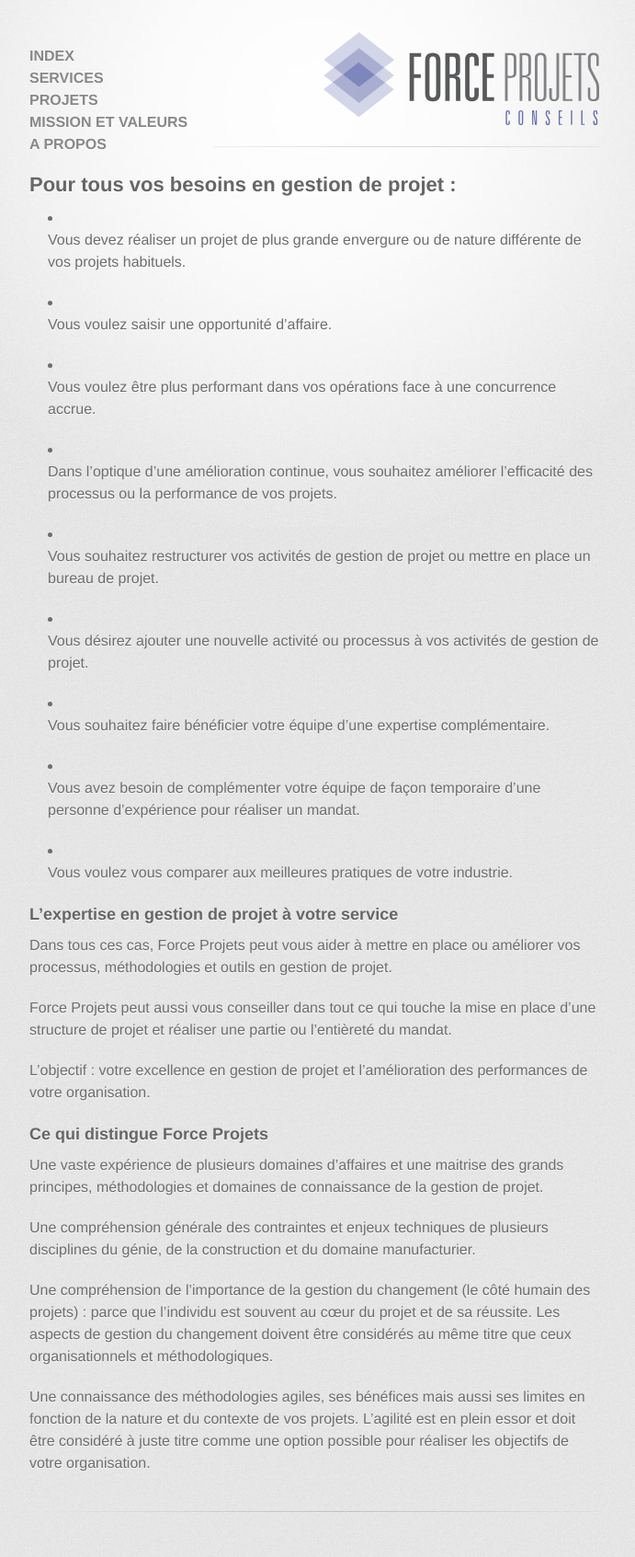
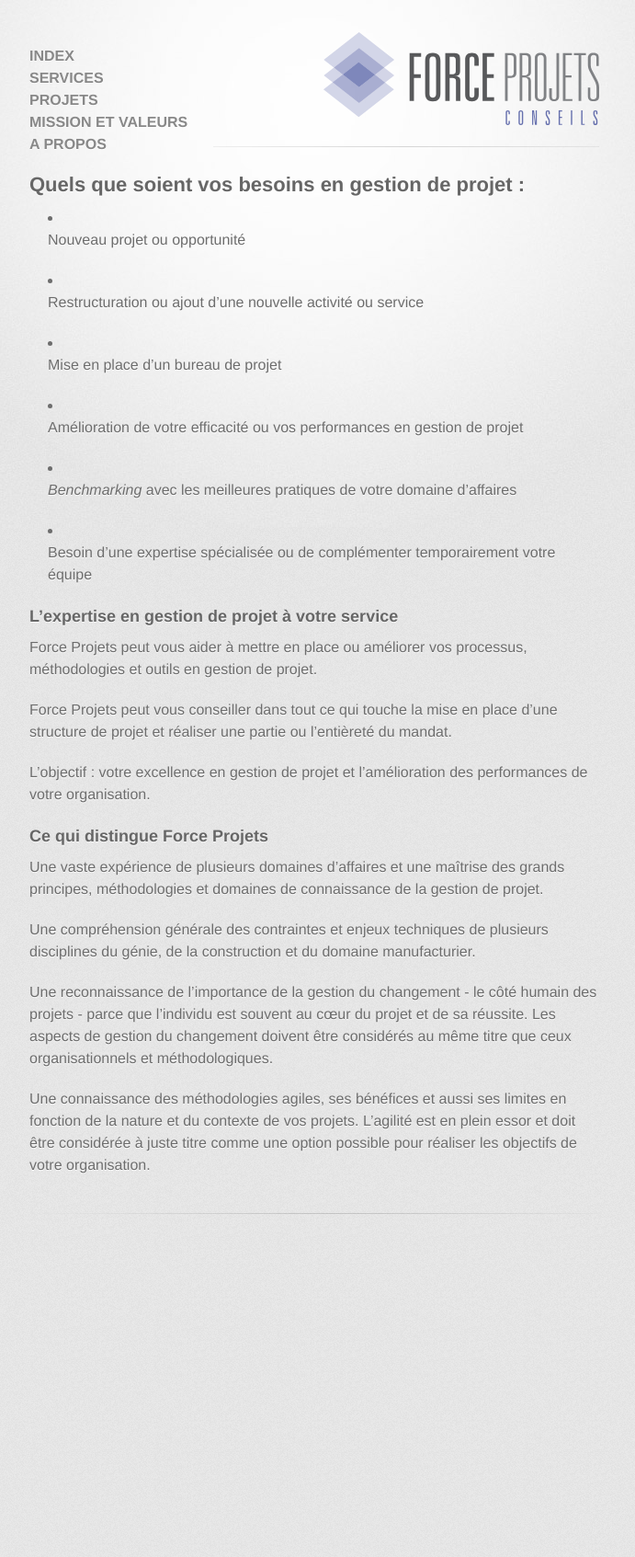
Before and after one commit to forceprojets/forceprojets.github.io, a Jekyll site: the page built from index.md, in a window 1280 px wide. Shown: the whole page at 92% size, without its empty margins (298-989 px from the left). Built offline with Jekyll 4.4.1, drawn with Linux system fonts in a browser that asks for light colours; some web fonts are replaced; Markdown is read by kramdown in place of the engine named in the settings; after the commit the page ends 1369 px from its top, so only the background shows below that.

Commit message:
Updated index.md

```diff
--- a/index.md
+++ b/index.md
@@ -4,41 +4,36 @@ layout: default
 published: true
 ---
 
-## Pour tous vos besoins en gestion de projet :
+## Quels que soient vos besoins en gestion de projet :
 
-- Vous devez réaliser un projet de plus grande envergure ou de nature différente de vos projets habituels.
+- Nouveau projet ou opportunité
 
-- Vous voulez saisir une opportunité d’affaire.
+- Restructuration ou ajout d'une nouvelle activité ou service
 
-- Vous voulez être plus performant dans vos opérations face à une concurrence accrue.
+- Mise en place d'un bureau de projet
 
-- Dans l’optique d’une amélioration continue, vous souhaitez améliorer l’efficacité des processus ou la performance de vos projets.
+- Amélioration de votre efficacité ou vos performances en gestion de projet
 
-- Vous souhaitez restructurer vos activités de gestion de projet ou mettre en place un bureau de projet.
+- _Benchmarking_ avec les meilleures pratiques de votre domaine d'affaires
 
-- Vous désirez ajouter une nouvelle activité ou processus à vos activités de gestion de projet.
+- Besoin d'une expertise spécialisée ou de complémenter temporairement votre équipe
 
-- Vous souhaitez faire bénéficier votre équipe d’une expertise complémentaire.
-
-- Vous avez besoin de complémenter votre équipe de façon temporaire d’une personne d’expérience pour réaliser un mandat.
-
-- Vous voulez vous comparer aux meilleures pratiques de votre industrie.
 
 ### L’expertise en gestion de projet à votre service
 
-Dans tous ces cas, Force Projets peut vous aider à mettre en place ou améliorer vos processus, méthodologies et outils en gestion de projet.
+Force Projets peut vous aider à mettre en place ou améliorer vos processus, méthodologies et outils en gestion de projet.
 
-Force Projets peut aussi vous conseiller dans tout ce qui touche la mise en place d’une structure de projet et réaliser une partie ou l’entièreté du mandat.
+Force Projets peut vous conseiller dans tout ce qui touche la mise en place d’une structure de projet et réaliser une partie ou l’entièreté du mandat.
 
 L’objectif : votre excellence en gestion de projet et l’amélioration des performances de votre organisation.
 
 
 ### Ce qui distingue Force Projets
 
-Une vaste expérience de plusieurs domaines d’affaires et une maitrise des grands principes, méthodologies et domaines de connaissance de la gestion de projet.
+Une vaste expérience de plusieurs domaines d’affaires et une maîtrise des grands principes, méthodologies et domaines de connaissance de la gestion de projet.
 
 Une compréhension générale des contraintes et enjeux techniques de plusieurs disciplines du génie, de la construction et du domaine manufacturier.
 
-Une compréhension de l’importance de la gestion du changement (le côté humain des projets) : parce que l’individu est souvent au cœur du projet et de sa réussite. Les aspects de gestion du changement doivent être considérés au même titre que ceux organisationnels et méthodologiques.
+Une reconnaissance de l’importance de la gestion du changement - le côté humain des projets - parce que l’individu est souvent au cœur du projet et de sa réussite. Les aspects de gestion du changement doivent être considérés au même titre que ceux organisationnels et méthodologiques.
 
-Une connaissance des méthodologies agiles, ses bénéfices mais aussi ses limites en fonction de la nature et du contexte de vos projets. L’agilité est en plein essor et doit être considéré à juste titre comme une option possible pour réaliser les objectifs de votre organisation.
+Une connaissance des méthodologies agiles, ses bénéfices et aussi ses limites en fonction de la nature et du contexte de vos projets. L’agilité est en plein essor et doit être considérée à juste titre comme une option possible pour réaliser les objectifs de votre organisation.
```
